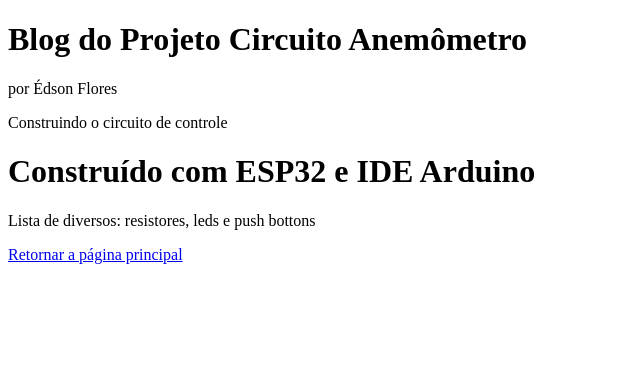
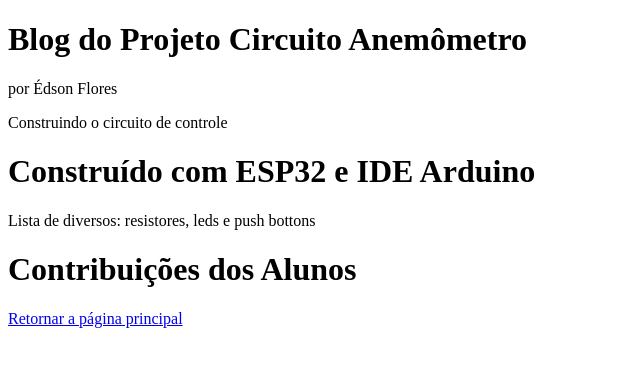
Before and after one commit to EDSONFLORE/desafio1_cursogit, a plain HTML site: page blog.html in a window 1280 px wide. Shown: the whole page, without its empty margins (0-640 px from the left). Drawn offline with Linux system fonts and the light colour scheme.

Commit message:
atualizamos página BLOG

```diff
--- a/blog.html
+++ b/blog.html
@@ -12,6 +12,7 @@
     <p>Construindo o circuito de controle</p>
     <h1>Construído com ESP32 e IDE Arduino</h1>
     <p>Lista de diversos: resistores, leds e push bottons</p>
+    <h1>Contribuições dos Alunos</h1>
     <a href="index.html">Retornar a página principal</a>
 </body>
 </html>
```
